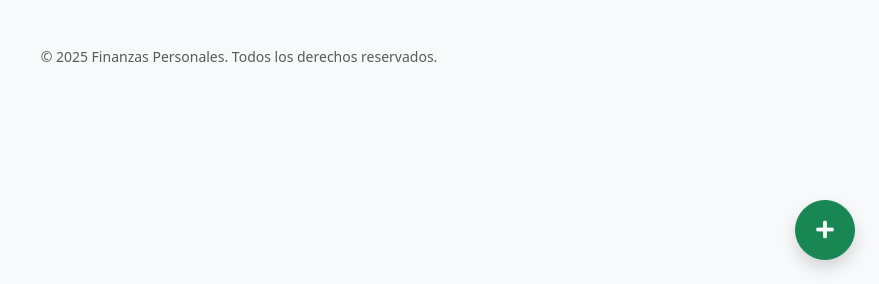
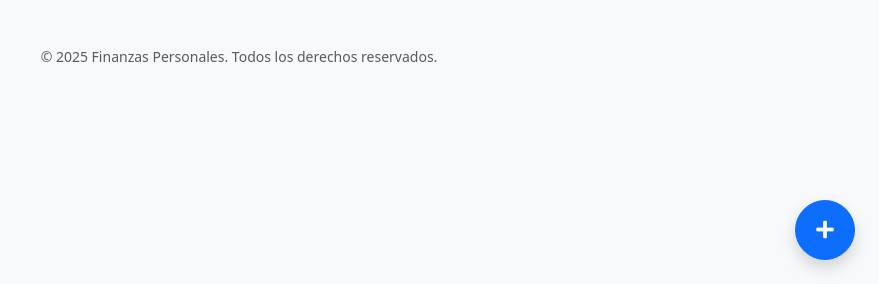
Before and after one commit to bllq99/ecofinance, a Django app: page / in a window 1280 px wide. Shown: the part 516-800 px from the top of the page, without its empty margins (401-1280 px from the left). Run offline with Django 5.2, Linux system fonts and the light colour scheme; data that the repository does not hold is empty; parts of the project's set-up code (start-up, migrations or seed data) failed here and were passed over; some libraries are stand-ins or nearby versions.

Commit message:
Cambiar el color del botón flotante para agregar transacción de verde a azul.

```diff
--- a/finanzas/templates/finanzas/dashboard.html
+++ b/finanzas/templates/finanzas/dashboard.html
@@ -79,7 +79,7 @@
 
 <!-- Botón flotante para agregar transacción -->
 <a href="{% url 'nueva_transaccion' %}"
-   class="btn btn-success btn-lg position-fixed bottom-0 end-0 m-4 rounded-circle shadow"
+   class="btn btn-primary btn-lg position-fixed bottom-0 end-0 m-4 rounded-circle shadow"
    style="width: 60px; height: 60px; display: flex; align-items: center; justify-content: center;">
     <i class="fas fa-plus"></i>
 </a>
```
